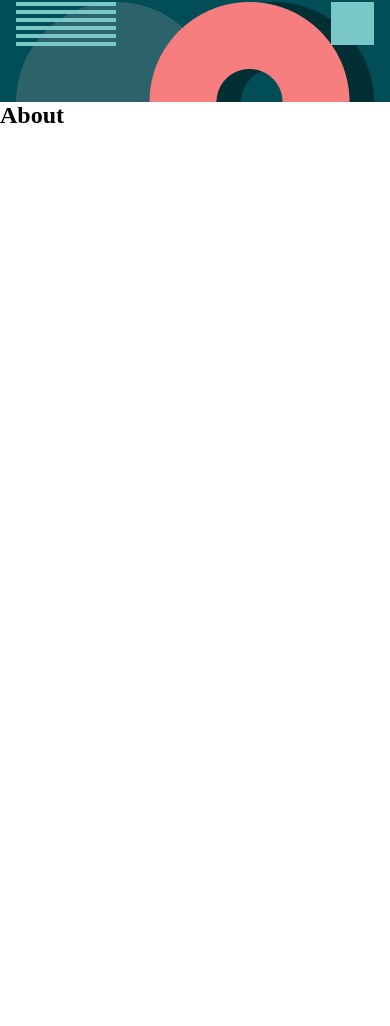
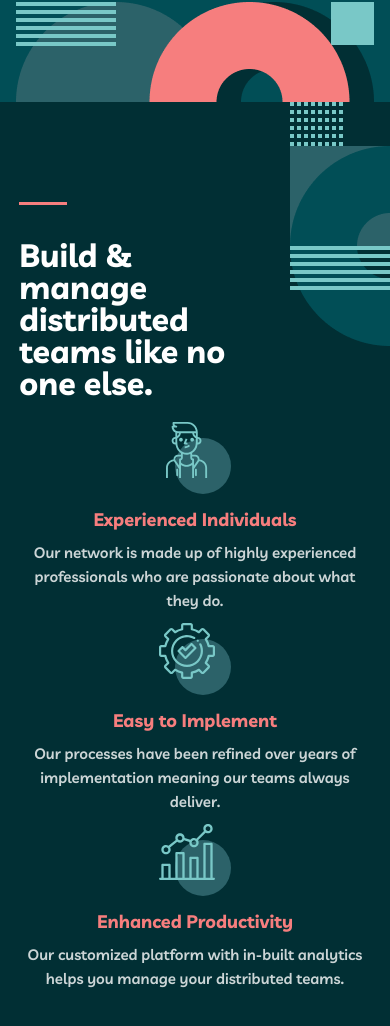
Before and after one commit to imyuldoshev/myteam, a plain HTML site: page index.html in a window 390 px wide. Shown: the part 544-1570 px from the top of the page. Before the commit the page ends 844 px from the top, so only its background shows below. Drawn offline with Linux system fonts and the light colour scheme.

Commit message:
added about section with responsive, and clicked menu icon

```diff
--- /dev/null
+++ b/app.js
@@ -0,0 +1,21 @@
+const openModal = document.querySelector(".header_menu");
+const modalWrapper = document.querySelector(".modal_wrapper");
+const modal = document.querySelector(".header_modal");
+const closeModal = document.querySelector(".modal_close");
+
+openModal.addEventListener("click", () => {
+  modalWrapper.style.transform = "translateX(0)";
+  modal.style.right = "0";
+});
+
+closeModal.addEventListener("click", () => {
+  modal.style.right = "-100%";
+  modalWrapper.style.transform = "translateX(100%)";
+});
+
+modalWrapper.addEventListener("click", (e) => {
+  if (e.target === modalWrapper) {
+    modal.style.right = "-100%";
+    modalWrapper.style.transform = "translateX(100%)";
+  }
+});
--- a/index.html
+++ b/index.html
@@ -42,11 +42,82 @@
           </div>
         </div>
       </div>
+      <div class="modal_wrapper">
+        <div class="header_modal">
+          <ul class="modal_list">
+            <li class="modal_item">
+              <a href="#"> home </a>
+            </li>
+            <li class="modal_item">
+              <a href="#"> about </a>
+            </li>
+          </ul>
+          <button class="modal_close">
+            <svg
+              xmlns="http://www.w3.org/2000/svg"
+              height="24px"
+              viewBox="0 -960 960 960"
+              width="24px"
+              fill="#e3e3e3"
+            >
+              <path
+                d="m256-200-56-56 224-224-224-224 56-56 224 224 224-224 56 56-224 224 224 224-56 56-224-224-224 224Z"
+              />
+            </svg>
+          </button>
+        </div>
+      </div>
     </header>
     <main>
-      <section>
-        <h1>About</h1>
+      <section class="about_section">
+        <div class="container about_container">
+          <div class="about_intro">
+            <span class="about_rule"></span>
+            <h2 class="about_title">
+              Build &amp; manage distributed teams like no one else.
+            </h2>
+          </div>
+          <ul class="about_features">
+            <li class="about_feature">
+              <span class="feature_icon" aria-hidden="true">
+                <img src="./pictures/card-icon1.svg" alt="card icon" />
+              </span>
+              <div>
+                <h3 class="feature_title">Experienced Individuals</h3>
+                <p class="feature_text">
+                  Our network is made up of highly experienced professionals who
+                  are passionate about what they do.
+                </p>
+              </div>
+            </li>
+            <li class="about_feature">
+              <span class="feature_icon" aria-hidden="true">
+                <img src="./pictures/card-icon2.svg" alt="card icon" />
+              </span>
+              <div>
+                <h3 class="feature_title">Easy to Implement</h3>
+                <p class="feature_text">
+                  Our processes have been refined over years of implementation
+                  meaning our teams always deliver.
+                </p>
+              </div>
+            </li>
+            <li class="about_feature">
+              <span class="feature_icon" aria-hidden="true">
+                <img src="./pictures/card-icon3.svg" alt="card icon" />
+              </span>
+              <div>
+                <h3 class="feature_title">Enhanced Productivity</h3>
+                <p class="feature_text">
+                  Our customized platform with in-built analytics helps you
+                  manage your distributed teams.
+                </p>
+              </div>
+            </li>
+          </ul>
+        </div>
       </section>
     </main>
+    <script src="./app.js"></script>
   </body>
 </html>
--- a/style.css
+++ b/style.css
@@ -114,6 +114,50 @@ a {
   display: none;
 }
 
+/* modal start */
+
+.modal_wrapper {
+  transform: translateX(100%);
+  position: fixed;
+  inset: 0;
+  backdrop-filter: blur(10px);
+  transition: all 0.5s;
+}
+
+.header_modal {
+  width: 60%;
+  position: absolute;
+  right: -100%;
+  padding: 60px 30px;
+  background-color: #012f34;
+  height: 100vh;
+  transition: all 0.5s;
+}
+
+.modal_list {
+  display: flex;
+  flex-direction: column;
+  align-items: center;
+  gap: 50px;
+}
+
+.modal_item a {
+  font-family: var(--livvic);
+  font-weight: 600;
+  text-transform: uppercase;
+  color: #fff;
+}
+
+.modal_close {
+  position: absolute;
+  top: 10px;
+  right: 10px;
+  background-color: transparent;
+  border: none;
+}
+
+/* modal end */
+
 @media (max-width: 1270px) {
   .header {
     background-image: url(./pictures/header-bg-first.png);
@@ -167,3 +211,169 @@ a {
     font-size: 40px;
   }
 }
+
+/* about section start */
+
+.about_section {
+  position: relative;
+  min-height: 410px;
+  overflow: hidden;
+  background-color: #012f34;
+}
+
+.about_container {
+  display: flex;
+  justify-content: space-between;
+  gap: 50px;
+  padding-top: 100px;
+  padding-bottom: 150px;
+}
+
+.about_section {
+  background-image: url(./pictures/about-bg.svg);
+  background-repeat: no-repeat;
+  background-position: left 90% top 95%;
+}
+
+.about_intro {
+  flex: 0 0 445px;
+}
+
+.about_rule {
+  display: block;
+  width: 48px;
+  height: 3px;
+  margin-bottom: 34px;
+  background-color: #f67e7e;
+}
+
+.about_title {
+  max-width: 400px;
+  color: #fff;
+  font-family: var(--livvic);
+  font-size: 40px;
+  font-weight: 700;
+  line-height: 1;
+}
+
+.about_features {
+  display: flex;
+  flex: 0 1 650px;
+  flex-direction: column;
+  gap: 20px;
+  padding-top: 33px;
+}
+
+.about_feature {
+  display: flex;
+  align-items: flex-start;
+  gap: 20px;
+}
+
+.feature_icon {
+  position: relative;
+  z-index: 0;
+  display: flex;
+  flex: 0 0 52px;
+  align-items: center;
+  justify-content: center;
+  width: 52px;
+  height: 52px;
+  color: #79c8c7;
+}
+
+.feature_icon::before {
+  position: absolute;
+  z-index: -1;
+  right: 0;
+  bottom: 0;
+  width: 36px;
+  height: 36px;
+  border-radius: 50%;
+  background-color: #2c6267;
+  content: "";
+}
+
+.feature_icon svg {
+  width: 42px;
+  height: 42px;
+  stroke: currentColor;
+  stroke-linecap: round;
+  stroke-linejoin: round;
+  stroke-width: 1.6;
+}
+
+.feature_title {
+  margin: 4px 0 10px;
+  color: #f67e7e;
+  font-family: var(--livvic);
+  font-size: 18px;
+  font-weight: 700;
+}
+
+.feature_text {
+  max-width: 445px;
+  color: rgb(255, 255, 255, 0.8);
+  font-family: var(--livvic);
+  font-size: 15px;
+  font-weight: 600;
+  line-height: 1.6;
+}
+
+@media (max-width: 1180px) {
+  .about_section {
+    background-image: none;
+  }
+}
+
+@media (max-width: 870px) {
+  .about_container {
+    gap: 0;
+  }
+  .about_title {
+    font-size: 32px;
+  }
+}
+
+@media (max-width: 768px) {
+  .about_section {
+    background-image: url(./pictures/about-bg-tablet.png);
+    background-position: right 0 top 0;
+  }
+  .about_container {
+    flex-direction: column;
+    align-items: center;
+  }
+  .about_title {
+    max-width: 445px;
+  }
+  .about_intro {
+    flex: 0 0 130px;
+  }
+  .about_features {
+    flex: none;
+  }
+}
+
+@media (max-width: 625px) {
+  .about_container {
+    align-items: flex-start;
+  }
+
+  .about_features {
+    margin:  0 auto;
+  }
+
+  .about_feature {
+    text-align: center;
+    display: flex;
+    flex-direction: column;
+    align-items: center;
+  }
+
+  .about_title {
+    max-width: 234px;
+  }
+}
+
+/* about section end */
```
Also changed, not shown: pictures/about-bg-tablet.png (added), pictures/about-bg.svg (added), pictures/card-icon1.svg (added), pictures/card-icon2.svg (added), pictures/card-icon3.svg (added), pictures/close.svg (added).
